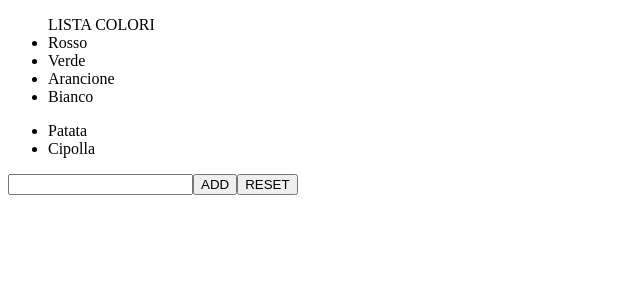
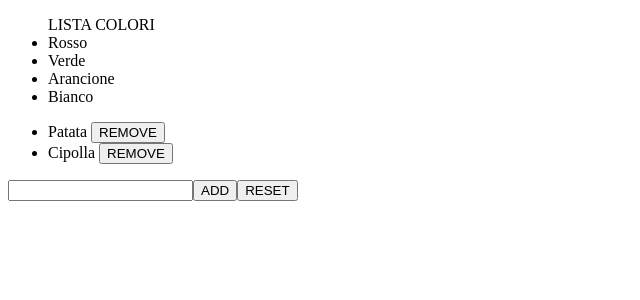
Before and after one commit to MarcoSpicuzza/Develhope-React, a React (Create React App) app in the folder exercises/: page / in a window 1280 px wide. Shown: the top 300 px of the page, without its empty margins (0-640 px from the left). Built offline with nearby package versions, Linux system fonts and the light colour scheme.

Commit message:
List_06 done

```diff
--- a/exercises/src/TodoList.js
+++ b/exercises/src/TodoList.js
@@ -28,11 +28,17 @@ export class TodoList extends React.Component {
         this.setState( {items: []} )
     }
 
+    onClickRemoveHandler = item => {
+        this.setState(prevState => ({
+            items: prevState.items.filter(i => i !== item)
+        }))
+    }
+
     render() {
         return (
             <div>
                 <ul>
-                    {this.state.items.map((item, index) => <li key={item + index}>{item}</li>)}
+                    {this.state.items.map((item, index) => <li key={item + index}>{item} <button onClick={() => this.onClickRemoveHandler(item)}>REMOVE</button></li>)}
                 </ul>
                 <input type="text" value={this.state.value} onChange={this.onChangeInput}/>
                 <button onClick={this.onClickHandler}>ADD</button>
```
Also changed, not shown: exercises/src/readme.md.
